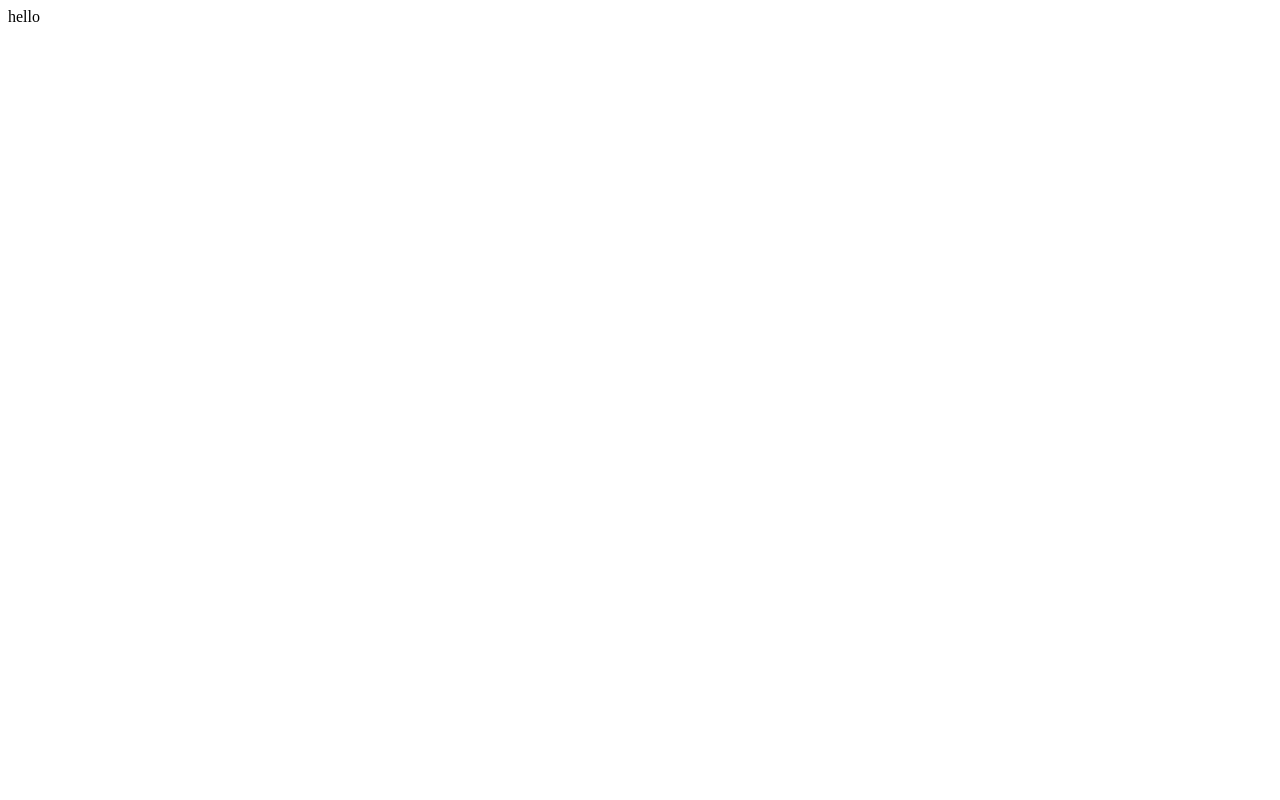
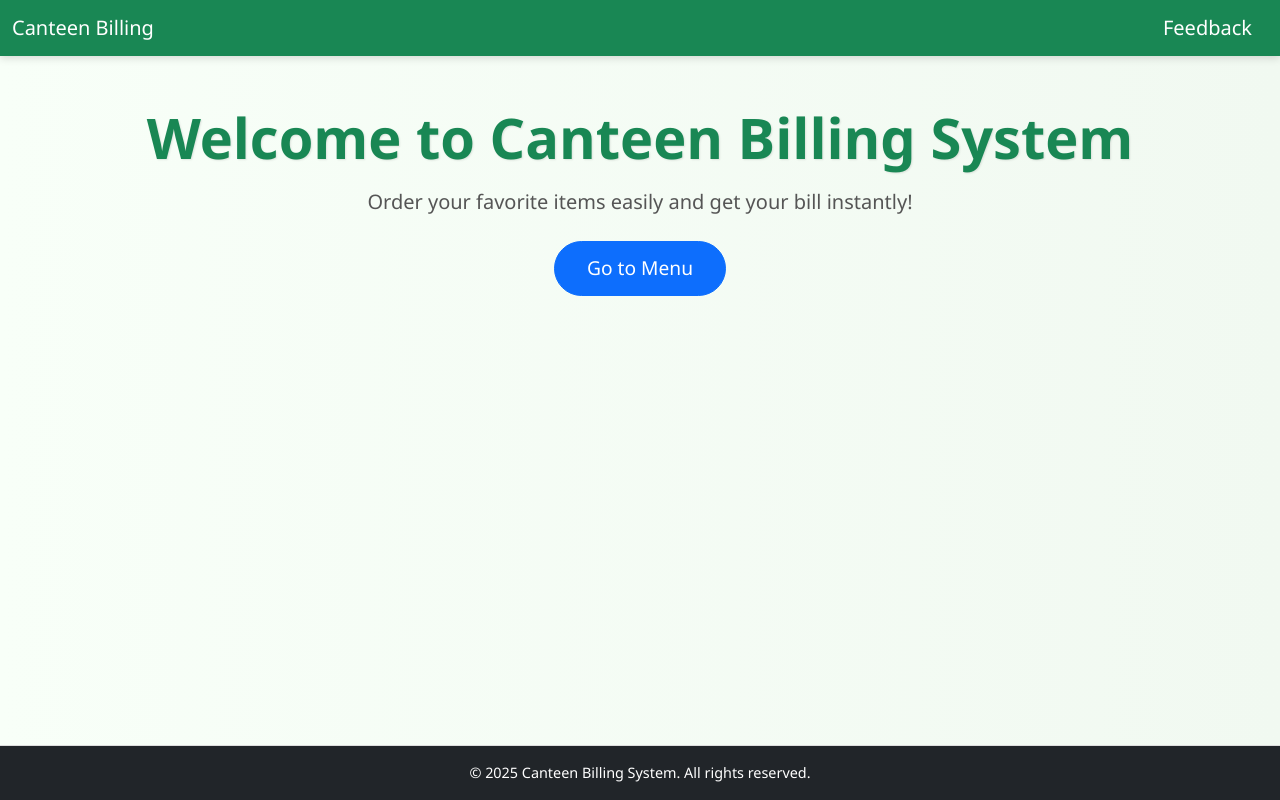
Before and after one commit to Aakash47-prog/Mini-Project, a Flask app: page / in a window 1280 px wide. Before the commit the page is almost empty. Run offline with Flask 3, Linux system fonts and the light colour scheme.

Commit message:
connected with databse

```diff
--- a/app.py
+++ b/app.py
@@ -1,27 +1,22 @@
-from flask import Flask , render_template, redirect , url_for,request
-
+from flask import Flask, render_template, redirect, url_for, request
 from flask_sqlalchemy import SQLAlchemy
 
 app = Flask(__name__)
 
+# Database config
 app.config['SQLALCHEMY_DATABASE_URI'] = 'mysql+pymysql://root:world@localhost/canteen_db'
 app.config['SQLALCHEMY_TRACK_MODIFICATIONS'] = False
-
 db = SQLAlchemy(app)
 
+# ---------------- Models ----------------
 class Item(db.Model):
     __tablename__ = 'items'
-
     id = db.Column(db.Integer, primary_key=True)
     name = db.Column(db.String(100), unique=True, nullable=False)
     price = db.Column(db.Numeric(10, 2), nullable=False)
 
-    def __repr__(self):
-        return f"<Item {self.name} - ₹{self.price}>"
-
 class Order(db.Model):
     __tablename__ = 'orders'
-
     id = db.Column(db.Integer, primary_key=True)
     customer_name = db.Column(db.String(100), nullable=False)
     timestamp = db.Column(db.DateTime, server_default=db.func.current_timestamp())
@@ -29,32 +24,25 @@
     order_items = db.relationship('OrderItem', backref='order', cascade="all, delete", lazy=True)
     bill = db.relationship('Bill', backref='order', uselist=False, cascade="all, delete", lazy=True)
 
-    def __repr__(self):
-        return f"<Order {self.id} by {self.customer_name}>"
-
 class OrderItem(db.Model):
     __tablename__ = 'order_items'
-
     id = db.Column(db.Integer, primary_key=True)
     order_id = db.Column(db.Integer, db.ForeignKey('orders.id', ondelete='CASCADE'), nullable=False)
     item_id = db.Column(db.Integer, db.ForeignKey('items.id', ondelete='CASCADE'), nullable=False)
     quantity = db.Column(db.Integer, nullable=False, default=1)
-
     item = db.relationship('Item', backref='order_items', lazy=True)
-
-    def __repr__(self):
-        return f"<OrderItem OrderID={self.order_id} Item={self.item.name} Qty={self.quantity}>"
 
 class Bill(db.Model):
     __tablename__ = 'bills'
-
     id = db.Column(db.Integer, primary_key=True)
     order_id = db.Column(db.Integer, db.ForeignKey('orders.id', ondelete='CASCADE'), unique=True, nullable=False)
     total_amount = db.Column(db.Numeric(10, 2), nullable=False)
     generated_at = db.Column(db.DateTime, server_default=db.func.current_timestamp())
 
-    def __repr__(self):
-        return f"<Bill for Order {self.order_id} - ₹{self.total_amount}>"
+# ---------------- Routes ----------------
+@app.route("/")
+def home():
+    return render_template("home.html")
 
 @app.route("/menu")
 def menu():
@@ -66,11 +54,9 @@
     customer_name = request.form.get("customer_name")
     order = Order(customer_name=customer_name)
     db.session.add(order)
-    db.session.flush()  # get order.id before commit
+    db.session.flush()
 
     total_amount = 0
-
-    # Loop through items and check quantities
     items = Item.query.all()
     for item in items:
         qty = int(request.form.get(f"quantity_{item.id}", 0))
@@ -79,26 +65,16 @@
             db.session.add(order_item)
             total_amount += float(item.price) * qty
 
-    # Generate bill
     bill = Bill(order_id=order.id, total_amount=total_amount)
     db.session.add(bill)
     db.session.commit()
 
-    # Redirect to bill page
     return redirect(url_for("bill_page", order_id=order.id))
-
 
 @app.route("/bill/<int:order_id>")
 def bill_page(order_id):
     order = Order.query.get_or_404(order_id)
     return render_template("bill.html", order=order)
 
-
-@app.route("/")
-def home():
-    return 'hello'
-    # return render_template('menu.html')
-
-
 if __name__ == "__main__":
     app.run(debug=True)
--- /dev/null
+++ b/static/css/home.css
@@ -0,0 +1,63 @@
+/* ===== General Reset ===== */
+body {
+  font-family: "Segoe UI", Tahoma, Geneva, Verdana, sans-serif;
+  background: linear-gradient(to right, #f8fff8, #f1f9f1);
+  color: #333;
+  margin: 0;
+  padding: 0;
+}
+
+/* ===== Navbar ===== */
+.navbar {
+  box-shadow: 0px 2px 8px rgba(0, 0, 0, 0.15);
+}
+
+/* ===== Hero Section ===== */
+.container h1 {
+  font-weight: 700;
+  color: #198754; /* Bootstrap success green */
+  text-shadow: 1px 1px 2px rgba(0, 0, 0, 0.1);
+}
+
+.container p.lead {
+  font-size: 1.25rem;
+  color: #555;
+}
+
+/* ===== Button Styling ===== */
+.btn-lg {
+  padding: 12px 32px;
+  font-size: 1.2rem;
+  border-radius: 30px;
+  transition: transform 0.2s ease, box-shadow 0.2s ease;
+}
+
+.btn-lg:hover {
+  transform: translateY(-3px);
+  box-shadow: 0 6px 15px rgba(0, 0, 0, 0.2);
+}
+
+/* ===== Footer ===== */
+/* Make the body take full height */
+html, body {
+  height: 100%;
+  margin: 0;
+  display: flex;
+  flex-direction: column;
+}
+
+/* Content should grow and push footer down */
+.container {
+  flex: 1;
+}
+
+/* Footer stays at the bottom */
+footer {
+  background: #f8f9fa;
+  text-align: center;
+  padding: 15px 0;
+  margin-top: auto;   /* pushes footer down */
+  border-top: 1px solid #ddd;
+  font-size: 0.9rem;
+  color: #666;
+}
--- /dev/null
+++ b/templates/home.html
@@ -0,0 +1,39 @@
+<!DOCTYPE html>
+<html lang="en">
+
+<head>
+  <meta charset="UTF-8">
+  <meta name="viewport" content="width=device-width, initial-scale=1.0">
+  <title>Canteen Billing System</title>
+  <link href="https://cdn.jsdelivr.net/npm/bootstrap@5.3.8/dist/css/bootstrap.min.css" rel="stylesheet">
+  <link rel="stylesheet" href="{{ url_for('static', filename='css/home.css') }}">
+
+</head>
+
+<body class="bg-light">
+  <!-- Navbar -->
+  <nav class="navbar navbar-expand-lg navbar-dark bg-success">
+    <div class="container-fluid">
+      <a class="navbar-brand" href="/">Canteen Billing</a>
+      <a class="navbar-brand" href="http://127.0.0.1:3000/feedback.html">Feedback</a>
+    </div>
+  </nav>
+
+  <!-- Hero Section -->
+  <div class="container text-center mt-5">
+    <h1 class="display-4 text-success">Welcome to Canteen Billing System</h1>
+    <p class="lead mt-3">Order your favorite items easily and get your bill instantly!</p>
+
+    <div class="mt-4">
+      <a href="{{ url_for('menu') }}" class="btn btn-primary btn-lg">Go to Menu</a>
+    </div>
+  </div>
+
+  <footer class="text-center mt-5 py-3 bg-dark text-white">
+    &copy; {{ 2025 }} Canteen Billing System. All rights reserved.
+  </footer>
+
+  <script src="https://cdn.jsdelivr.net/npm/bootstrap@5.3.8/dist/js/bootstrap.bundle.min.js"></script>
+</body>
+
+</html>
--- a/templates/menu.html
+++ b/templates/menu.html
@@ -24,7 +24,7 @@
       <div class="collapse navbar-collapse" id="navbarSupportedContent">
         <ul class="navbar-nav me-auto mb-2 mb-lg-0">
           <li class="nav-item">
-            <a class="nav-link active" aria-current="page" href="#">Home</a>
+            <a class="nav-link active" aria-current="page" href="http://127.0.0.1:5000/">Home</a>
           </li>
           <li class="nav-item">
             <a class="nav-link" href="#">Bill</a>
```
